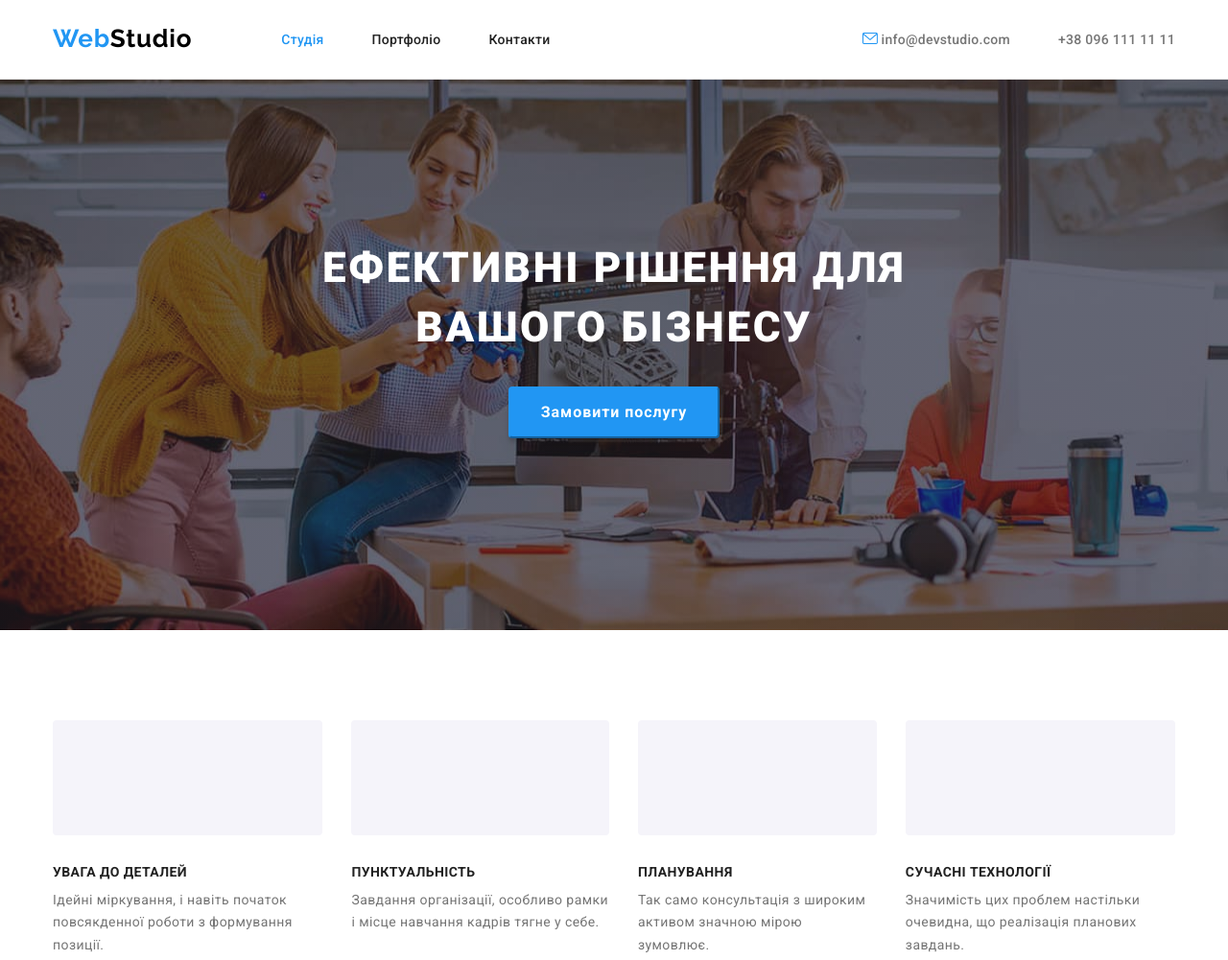
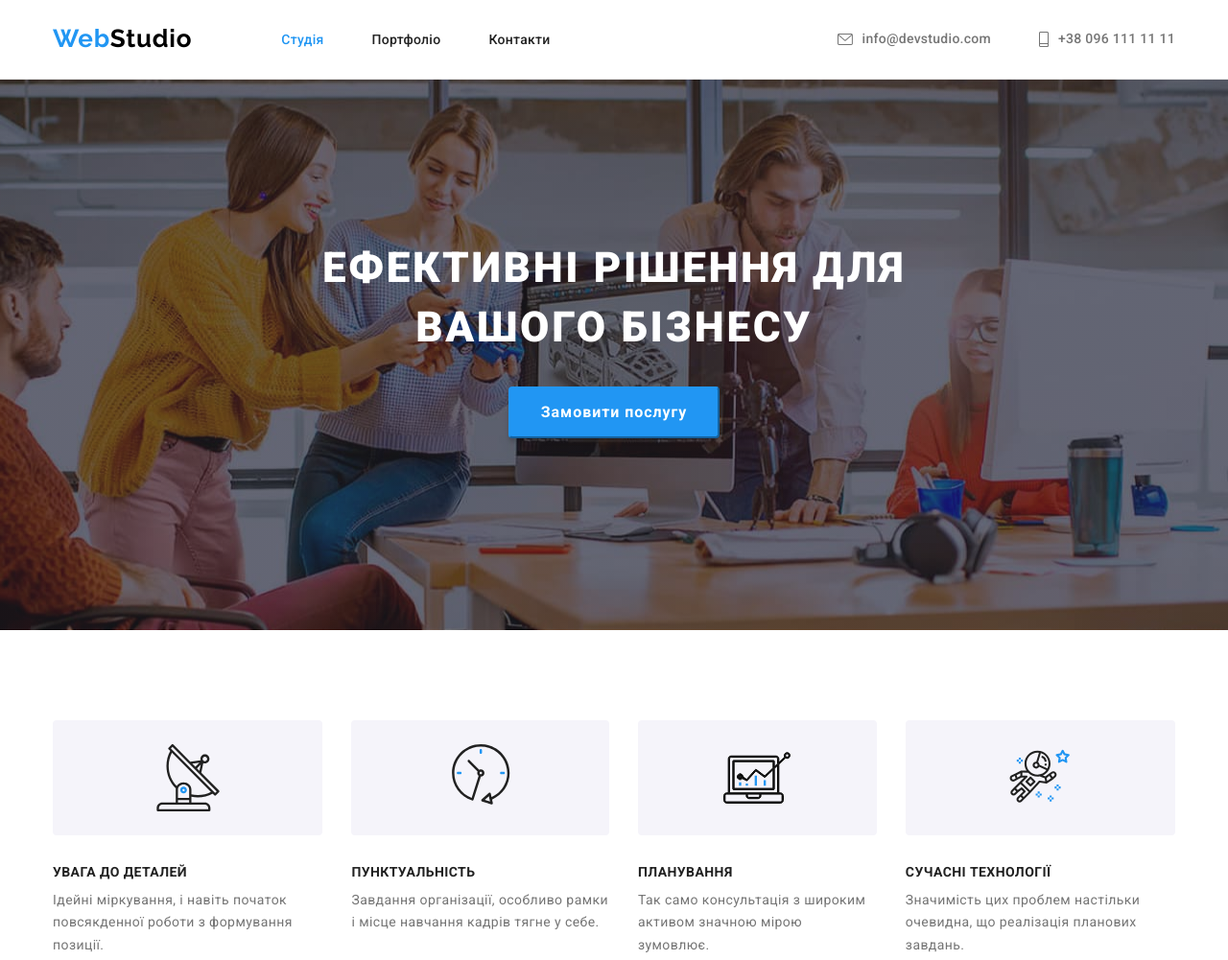
Before and after one commit to Klimch1k/goit-markup-hw-04, a plain HTML site: page index.html in a window 1280 px wide. Shown: the top 1001 px of the page at 96% size. Drawn offline with nearby package versions, Linux system fonts and the light colour scheme.

Commit message:
Виправлення проблеми з svg файлом

```diff
--- a/css/styles.css
+++ b/css/styles.css
@@ -116,6 +116,9 @@ a {
 }
 
 .auth-link {
+  display: flex;
+  justify-content: center;
+  align-items: center;
   padding-top: 21px;
   padding-bottom: 21px;
 
@@ -129,13 +132,13 @@ a {
 .auth-link:focus {
   color: var(--accent-color);
 }
-.auth-icon {
-  width: 16px;
-  height: 12px;
-}
 .auth-link:hover .auth-icon,
 .auth-link:focus .auth-icon {
   fill: var(--accent-color);
+}
+.auth-icon {
+  fill: var(--main-color);
+  margin-right: 10px;
 }
 
 /* Блок Хиро */
--- a/index.html
+++ b/index.html
@@ -52,13 +52,16 @@
           <li class="auth-item">
             <a class="auth-link link" href="mailto:info@devstudio.com">
               <svg class="auth-icon" width="16" height="12">
-                <use href="./images/symbol-defs.svg#icon-envelope-hover"></use>
+                <use href="./images/icons-sprite.svg#icon-mail"></use>
               </svg>
               info@devstudio.com</a
             >
           </li>
           <li class="auth-item">
             <a class="auth-link link" href="tel:+380961111111">
+              <svg class="auth-icon" width="10" height="16">
+                <use href="./images/icons-sprite.svg#icon-mobile"></use>
+              </svg>
               +38 096 111 11 11</a
             >
           </li>
@@ -88,7 +91,7 @@
             <li class="decisions-item">
               <div class="decisions-icon">
                 <svg width="70" height="70">
-                  <use href="./images/symbol-defs.svg#icon-antenna"></use>
+                  <use href="./images/icons-sprite.svg#icon-antenna"></use>
                 </svg>
               </div>
               <h3 class="decisions-title">УВАГА ДО ДЕТАЛЕЙ</h3>
@@ -100,7 +103,7 @@
             <li class="decisions-item">
               <div class="decisions-icon">
                 <svg width="70" height="70">
-                  <use href="./images/symbol-defs.svg#icon-clock"></use>
+                  <use href="./images/icons-sprite.svg#icon-clock"></use>
                 </svg>
               </div>
               <h3 class="decisions-title">ПУНКТУАЛЬНІСТЬ</h3>
@@ -112,7 +115,7 @@
             <li class="decisions-item">
               <div class="decisions-icon">
                 <svg width="70" height="70">
-                  <use href="./images/symbol-defs.svg#icon-diagram"></use>
+                  <use href="./images/icons-sprite.svg#icon-diagram"></use>
                 </svg>
               </div>
               <h3 class="decisions-title">ПЛАНУВАННЯ</h3>
@@ -123,7 +126,7 @@
             <li class="decisions-item">
               <div class="decisions-icon">
                 <svg width="70" height="70">
-                  <use href="./images/symbol-defs.svg#icon-astronaut"></use>
+                  <use href="./images/icons-sprite.svg#icon-astronaut"></use>
                 </svg>
               </div>
               <h3 class="decisions-title">СУЧАСНІ ТЕХНОЛОГІЇ</h3>
@@ -342,7 +345,7 @@
           <ul class="clients-list list">
             <li class="clients-item">
               <a href=""
-                ><svg class="clients-logo" width="106" height="60px">
+                ><svg class="clients-logo" width="106" height="60">
                   <use href="./images/symbol-defs.svg#icon-company1"></use>
                 </svg>
               </a>
```
Also changed, not shown: images/icons-sprite.svg (added), images/symbol-defs.svg (deleted).
